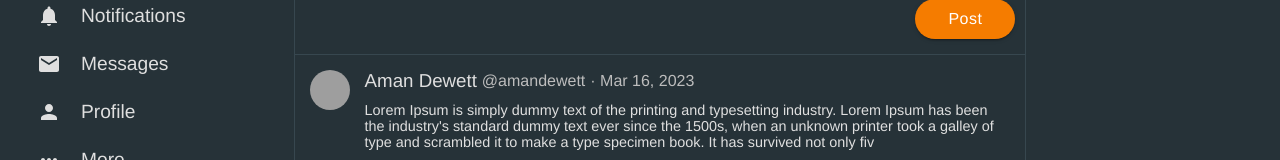
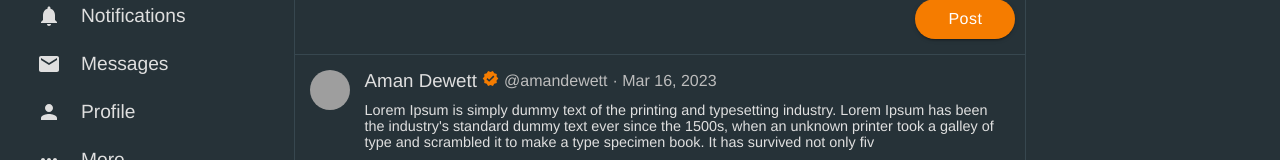
Before and after one commit to amandewett/react-twitter-clone, a React (Vite) app: page / in a window 1280 px wide. Shown: the part 181-341 px from the top of the page. Built offline with nearby package versions, Linux system fonts and the light colour scheme; grey boxes are pictures that could not be loaded; a web font is replaced by a local one.

Commit message:
update
- added verification badge in post container

```diff
--- a/src/components/feed/Post.css
+++ b/src/components/feed/Post.css
@@ -63,3 +63,9 @@
     border-radius: 20px;
     background-color: var(--primary-color-hover);
 }
+
+.postVerifiedIcon {
+    font-size: 17px !important;
+    align-self: center !important;
+    color: var(--primary-color);
+}
--- a/src/components/feed/Post.tsx
+++ b/src/components/feed/Post.tsx
@@ -1,6 +1,13 @@
 import "./Post.css";
 import { Avatar } from "@mui/material";
-import { Chat, Repeat, Favorite, Bookmark } from "@mui/icons-material";
+import {
+  Chat,
+  Repeat,
+  Favorite,
+  Bookmark,
+  Verfied,
+  Verified,
+} from "@mui/icons-material";
 
 const Post = ({ userName, userTag, date, postText, postImage }: any) => {
   // https://youtu.be/rJjaqSTzOxI?t=6645
@@ -11,14 +18,19 @@ const Post = ({ userName, userTag, date, postText, postImage }: any) => {
       {/* post header div */}
       <div className="post-text">
         <div className="postTitle">
-          <h3 className="postUserName">{userName}</h3>
+          <h3 className="postUserName">
+            {userName}{" "}
+            <span>
+              <Verified className="postVerifiedIcon" />
+            </span>
+          </h3>
           <h4 className="postUserTag">{`@${userTag}`}</h4>
           <p className="postDate">
             <span>&#183;</span> {date}
           </p>
         </div>
         {/* post content below */}
-        <div className="postText">{postText}</div>
+        <p className="postText">{postText}</p>
         {postImage && <img className="postImage" src={postImage} />}
         <div className="postIcons">
           <Chat />
```
